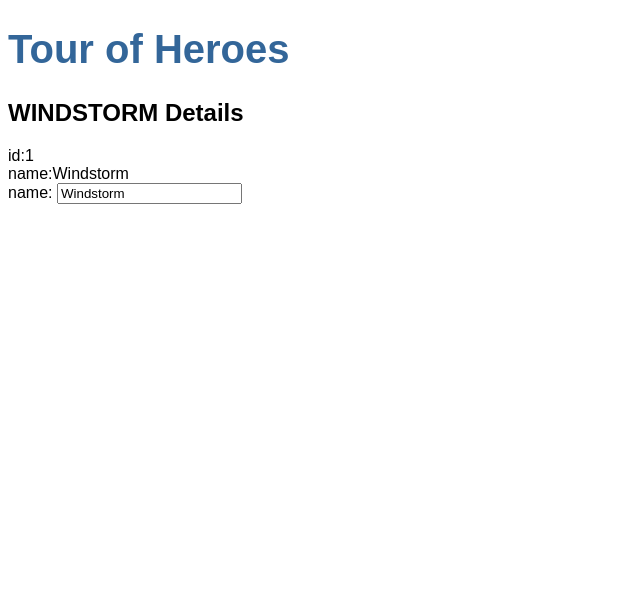
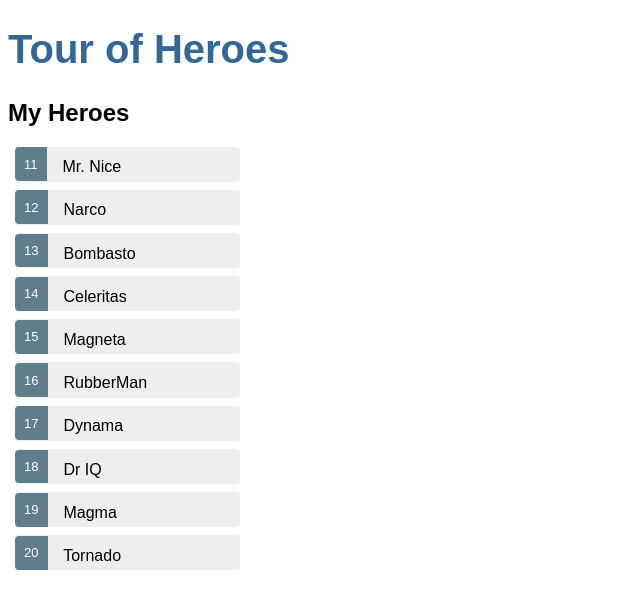
Before and after one commit to superbuggy/angular5-heroes, an Angular app: page / in a window 1280 px wide. Shown: the top 608 px of the page, without its empty margins (0-640 px from the left). Built offline with nearby package versions, Linux system fonts and the light colour scheme.

Commit message:
Add hero selection to component

```diff
--- a/src/app/heroes/heroes.component.css
+++ b/src/app/heroes/heroes.component.css
@@ -0,0 +1,48 @@
+/* HeroesComponent's private CSS styles */
+.selected {
+  background-color: #CFD8DC !important;
+  color: white;
+}
+.heroes {
+  margin: 0 0 2em 0;
+  list-style-type: none;
+  padding: 0;
+  width: 15em;
+}
+.heroes li {
+  cursor: pointer;
+  position: relative;
+  left: 0;
+  background-color: #EEE;
+  margin: .5em;
+  padding: .3em 0;
+  height: 1.6em;
+  border-radius: 4px;
+}
+.heroes li.selected:hover {
+  background-color: #BBD8DC !important;
+  color: white;
+}
+.heroes li:hover {
+  color: #607D8B;
+  background-color: #DDD;
+  left: .1em;
+}
+.heroes .text {
+  position: relative;
+  top: -3px;
+}
+.heroes .badge {
+  display: inline-block;
+  font-size: small;
+  color: white;
+  padding: 0.8em 0.7em 0 0.7em;
+  background-color: #607D8B;
+  line-height: 1em;
+  position: relative;
+  left: -1px;
+  top: -4px;
+  height: 1.8em;
+  margin-right: .8em;
+  border-radius: 4px 0 0 4px;
+}
--- a/src/app/heroes/heroes.component.html
+++ b/src/app/heroes/heroes.component.html
@@ -1,11 +1,28 @@
-<h2>{{ hero.name | uppercase }} Details</h2>
+<div *ngIf="selectedHero">
+  <h2>{{ selectedHero.name | uppercase }} Details</h2>
 
-<div><span>id:</span>{{hero.id}}</div>
-<div><span>name:</span>{{hero.name}}</div>
+  <div>
+    <span>id:</span>
+    {{selectedHero.id}}
+  </div>
 
-<div>
-  <label>name:
-    <!-- using the ngModel directive -->
-    <input [(ngModel)]="hero.name" placeholder="name">
-  </label>
+  <div>
+    <span>name:</span>
+    {{selectedHero.name}}
+  </div>
+
+  <div>
+    <label>name:
+      <!-- using the ngModel directive -->
+      <input [(ngModel)]="selectedHero.name" placeholder="name">
+    </label>
+  </div>
+
 </div>
+
+<h2>My Heroes</h2>
+<ul class="heroes">
+  <li *ngFor="let hero of heroes" (click)="onSelect(hero)">
+    <span class="badge">{{hero.id}}</span> {{hero.name}}
+  </li>
+</ul>
--- a/src/app/heroes/heroes.component.ts
+++ b/src/app/heroes/heroes.component.ts
@@ -1,5 +1,6 @@
 import { Component, OnInit } from '@angular/core';
 import { Hero } from '../hero'
+import { HEROES } from '../mock-heroes'
 
 @Component({ //is a decorator function that specifies the Angular metadata for the component.
   selector: 'app-heroes',
@@ -9,12 +10,15 @@
 
 export class HeroesComponent implements OnInit {
 
-  hero: Hero = {
-    id: 1,
-    name: 'Windstorm'
+  selectedHero: Hero
+
+  heroes = HEROES
+
+  constructor () {
   }
 
-  constructor () {
+  onSelect(hero: Hero): void {
+    this.selectedHero = hero
   }
 
   ngOnInit () {
--- /dev/null
+++ b/src/app/mock-heroes.ts
@@ -0,0 +1,14 @@
+import { Hero } from './hero';
+
+export const HEROES: Hero[] = [
+  { id: 11, name: 'Mr. Nice' },
+  { id: 12, name: 'Narco' },
+  { id: 13, name: 'Bombasto' },
+  { id: 14, name: 'Celeritas' },
+  { id: 15, name: 'Magneta' },
+  { id: 16, name: 'RubberMan' },
+  { id: 17, name: 'Dynama' },
+  { id: 18, name: 'Dr IQ' },
+  { id: 19, name: 'Magma' },
+  { id: 20, name: 'Tornado' }
+];
```
